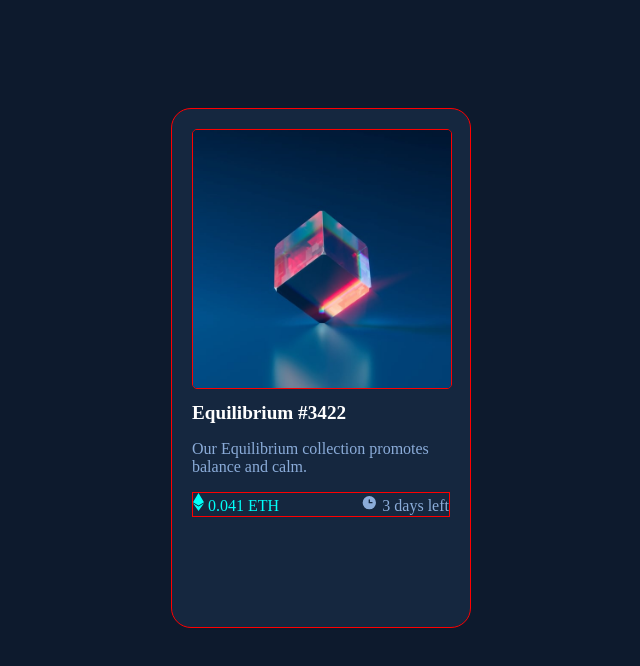
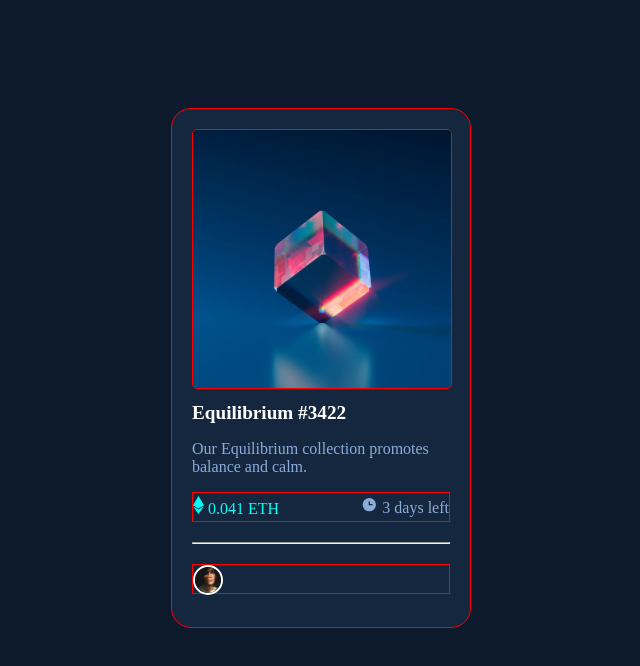
Before and after one commit to Anthony-S58/NFT-Card-Front-End-Mentor, a plain HTML site: page index.html in a window 1280 px wide. Shown: the whole page, without its empty margins (319-959 px from the left). Drawn offline with Linux system fonts and the light colour scheme.

Commit message:
addprofilpicture

```diff
--- a/index.html
+++ b/index.html
@@ -15,8 +15,14 @@
         <div id="description"><p>Our Equilibrium collection promotes balance and calm.</p></div>
         <div id="priceanddate">
             <div id="price"><img src="img/icon-ethereum.svg" alt=""> 0.041 ETH</div>
-            <div id="date"><img src="/img/icon-clock.svg" alt=""> 3 days left</div>
+            <div id="date"><img src="img/icon-clock.svg" alt=""> 3 days left</div>
         </div>
+        <hr>
+        <div id="creator">
+            <div id="profilpicture"><img src="img/image-avatar.png" alt=""></div>
+            <div id="name"></div>
+        </div>
+
     </div>
 
 
--- a/style.css
+++ b/style.css
@@ -45,7 +45,7 @@ body{
     justify-content: space-between;
     border: 1px solid red;
     width: 100%;
-    height: 25px;
+    height: 30px;
 }
 #price{
     color: #00FFF8;
@@ -53,3 +53,26 @@ body{
 #date{
     color: #8BACD9;
 }
+hr{
+    margin-top: 20px;
+    margin-bottom: 20px;
+    color: #8BACD9;
+}
+#creator{
+    width: 100%;
+    height: 30px;
+    border: 1px solid red;
+}
+#profilpicture{
+    height: 30px;
+    width: 30px;
+    border-radius: 30px;
+    border: 2px solid white;
+    overflow: hidden;
+
+}
+#profilpicture img{
+    width: 100%;
+    height: 100%;
+    object-fit: cover;
+}
```
